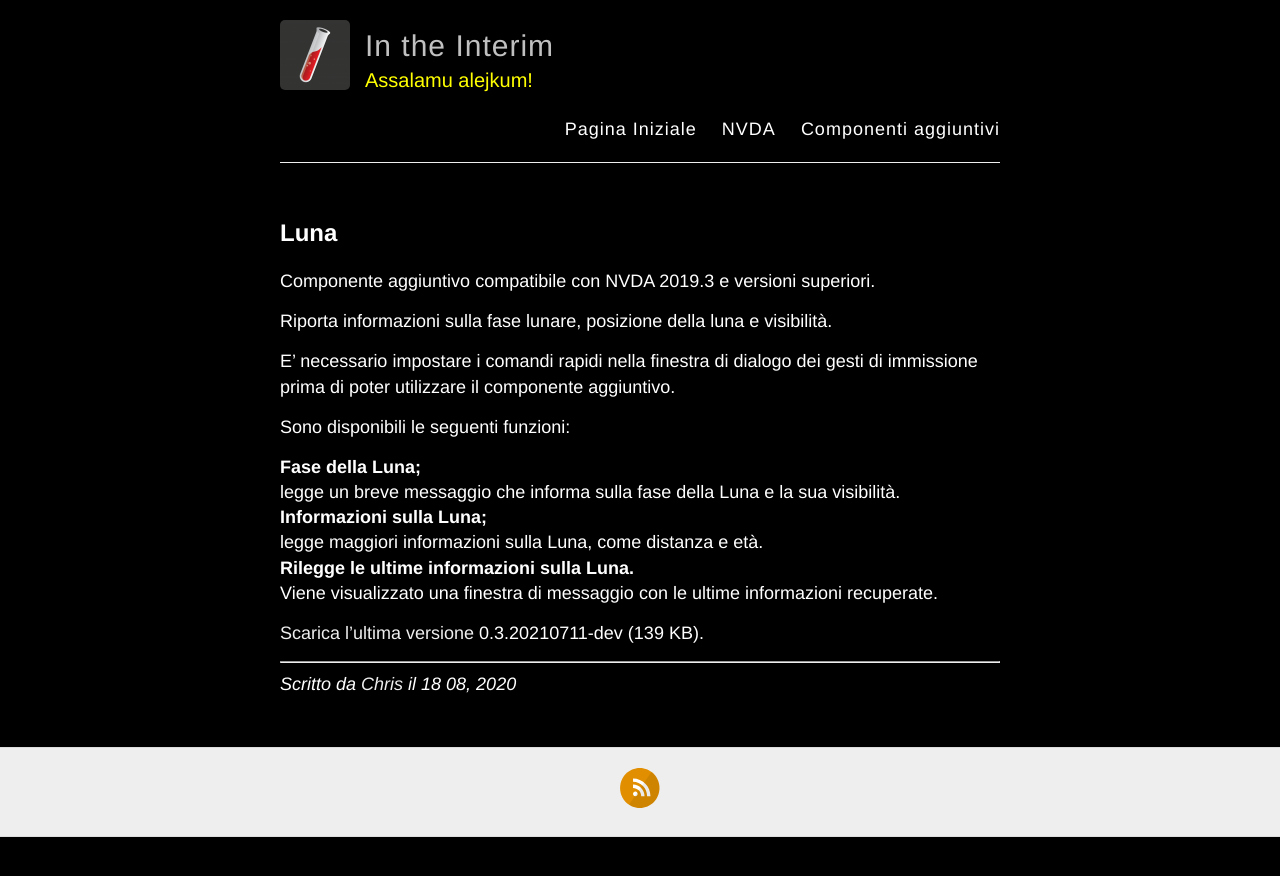
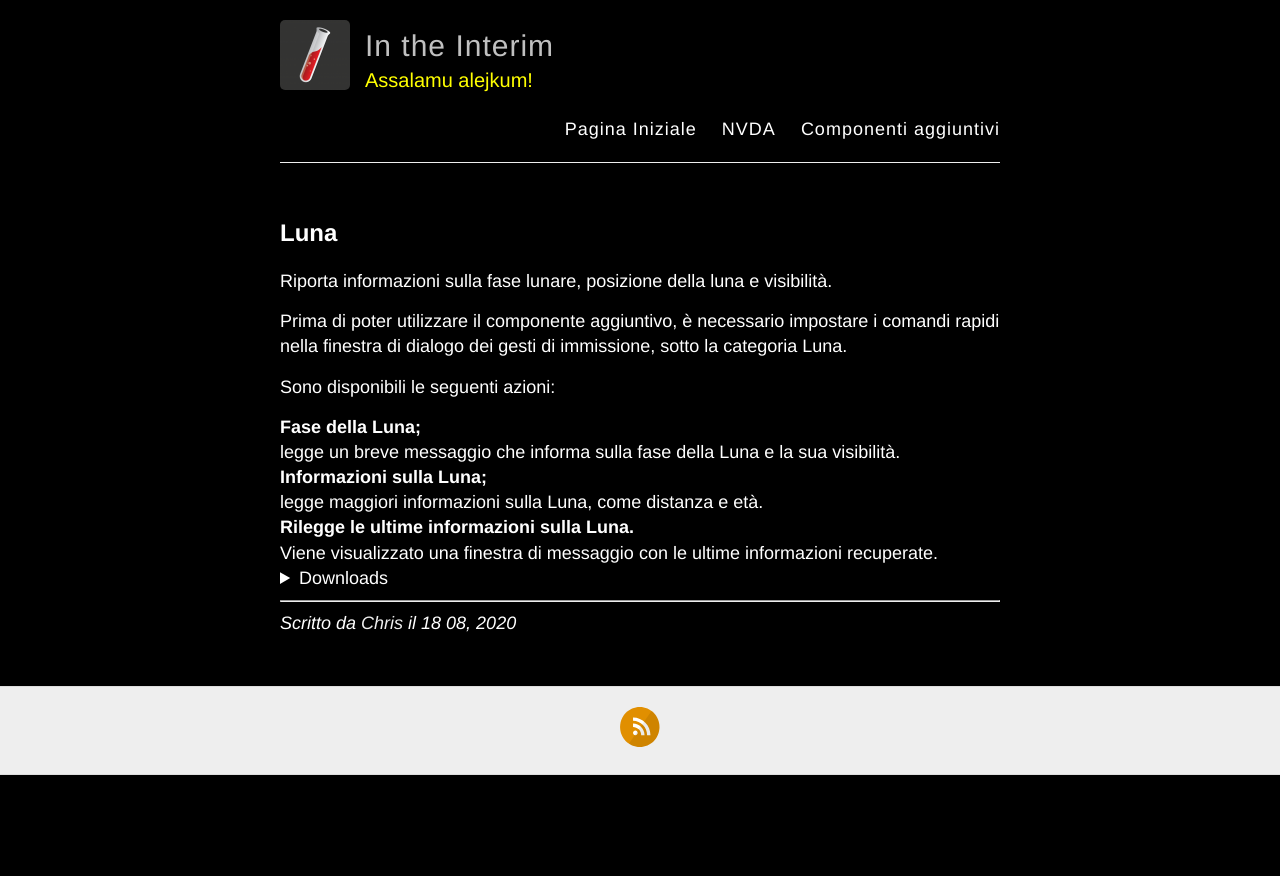
Before and after one commit to Christianlm/Christianlm.github.io, a Jekyll site: the page built from _posts/2020-8-18-luna.md, in a window 1280 px wide. Shown: the top 876 px of the page. Built offline with Jekyll 4.4.1, drawn with Linux system fonts in a browser that asks for light colours.

Commit message:
Added download buttons

```diff
--- a/_posts/2020-8-18-luna.md
+++ b/_posts/2020-8-18-luna.md
@@ -3,15 +3,11 @@
 title: Luna
 author: Chris
 ---
-
-
-Componente aggiuntivo compatibile con NVDA 2019.3 e versioni superiori.
-
 Riporta informazioni sulla fase lunare, posizione della luna e visibilità.
 
-E' necessario  impostare i comandi rapidi  nella finestra di dialogo dei gesti di immissione  prima di poter utilizzare il componente aggiuntivo.
+Prima di poter utilizzare il componente aggiuntivo, è necessario  impostare i comandi rapidi  nella finestra di dialogo dei gesti di immissione, sotto la categoria Luna.
 
-Sono disponibili le seguenti funzioni:
+Sono disponibili le seguenti azioni:
 
 <dl>
 <dt><strong>Fase della Luna;</strong></dt>
@@ -21,7 +17,10 @@
 <dt><strong>Rilegge le ultime informazioni sulla Luna.</strong></dt>
 <dd>Viene visualizzato una finestra di messaggio   con le ultime informazioni recuperate.</dd></dl>
 
-[Scarica l'ultima versione](https://github.com/Christianlm/Luna/releases/download/0.3.20210711-dev/luna-0.3.20210711-dev.nvda-addon) 0.3.20210711-dev (139 KB).
+<details><summary>Downloads</summary>
+<ul>
+<li><a href="https://github.com/Christianlm/Luna/releases/download/0.3.20210711-dev/luna-0.3.20210711-dev.nvda-addon">Versione 0.3.20210711-dev.</a></li>
+</ul></details>
 
 <audio autoplay="autoplay" preload="auto">
 <source src="https://Christianlm.github.io/files/waves/0001.wav" type="audio/wav" />
```
Also changed, not shown: _posts/2020-9-3-promemoria.md (+5 -5 lines).
